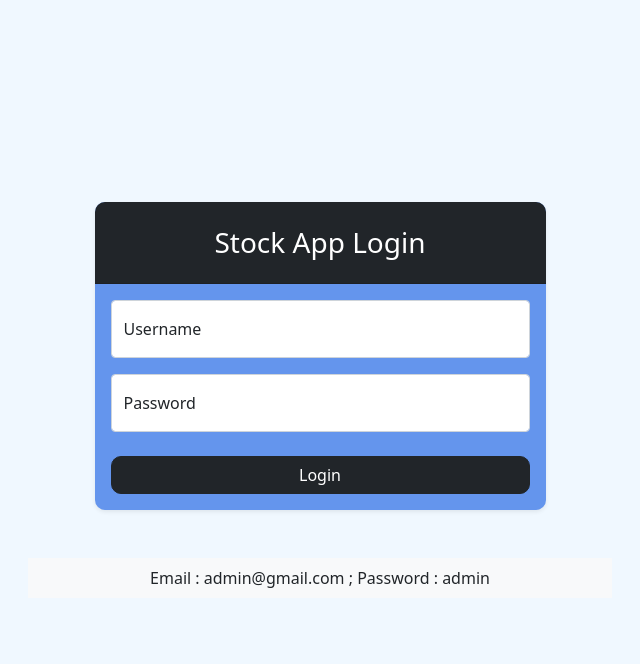
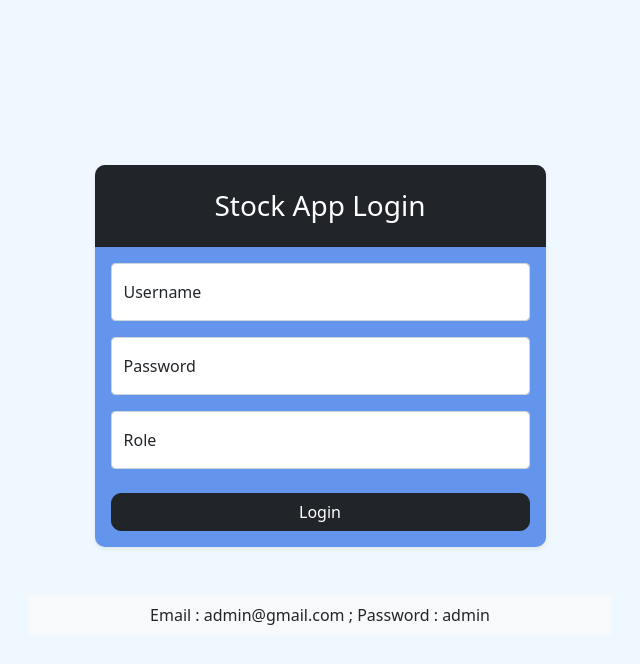
Before and after one commit to Ridwanyoku/cninventory, a PHP site: page /login.php in a window 1280 px wide. Shown: the top 664 px of the page, without its empty margins (320-960 px from the left). Run offline with PHP 8.4, Linux system fonts and the light colour scheme; some libraries are stand-ins or nearby versions.

```diff
--- a/login.php
+++ b/login.php
@@ -12,14 +12,16 @@ if (isset($_SESSION['login'])) {
 if (isset($_POST['login'])) {
     $username = $_POST['username'];
     $password = $_POST['password'];
+    $role = $_POST['role'];
 
-    $sql = "SELECT * FROM login WHERE username='$username' AND password='$password'";
+    $sql = "SELECT * FROM login WHERE username='$username' AND password='$password' AND role='$role'";
 
     $cek_user = mysqli_query($conn, $sql);
 
     if (mysqli_num_rows($cek_user) > 0) {
         $_SESSION['login'] = true;
         $_SESSION['username'] = $username;
+        $_SESSION['role'] = $role;
         header('Location: home.php');
     } else {
         echo "
@@ -61,12 +63,16 @@ if (isset($_POST['login'])) {
                                     <div class="card-body">
                                         <form method="POST">
                                             <div class="form-floating mb-3">
-                                                <input class="form-control" name="username" id="inputUsername" type="username" placeholder="username" />
-                                                <label for="inputEmail">Username</label>
+                                                <input class="form-control" name="username" id="inputUsername" type="text" placeholder="username" required/>
+                                                <label for="inputUsername">Username</label>
                                             </div>
                                             <div class="form-floating mb-3">
-                                                <input class="form-control" name="password" id="inputPassword" type="password" placeholder="Password" />
+                                                <input class="form-control" name="password" id="inputPassword" type="password" placeholder="Password" required/>
                                                 <label for="inputPassword">Password</label>
+                                            </div>
+                                            <div class="form-floating mb-3">
+                                                <input class="form-control" name="role" id="inputRole" type="text" placeholder="Role" required/>
+                                                <label for="inputPassword">Role</label>
                                             </div>
                                             <div class="mt-4 mb-0 text-center rounded-full">
                                                 <button class="btn btn-dark " style="width: 100%; border-radius: 10px" name="login">Login</button>
--- a/templates/sidenavigation.php
+++ b/templates/sidenavigation.php
@@ -22,7 +22,9 @@
         </div>
         <div class="sb-sidenav-footer">
             <div class="small">Logged in as:</div>
+            <?php echo $_SESSION['role']; ?>
             <?php echo $_SESSION['username']; ?>
+
         </div>
     </nav>
 </div>
```
